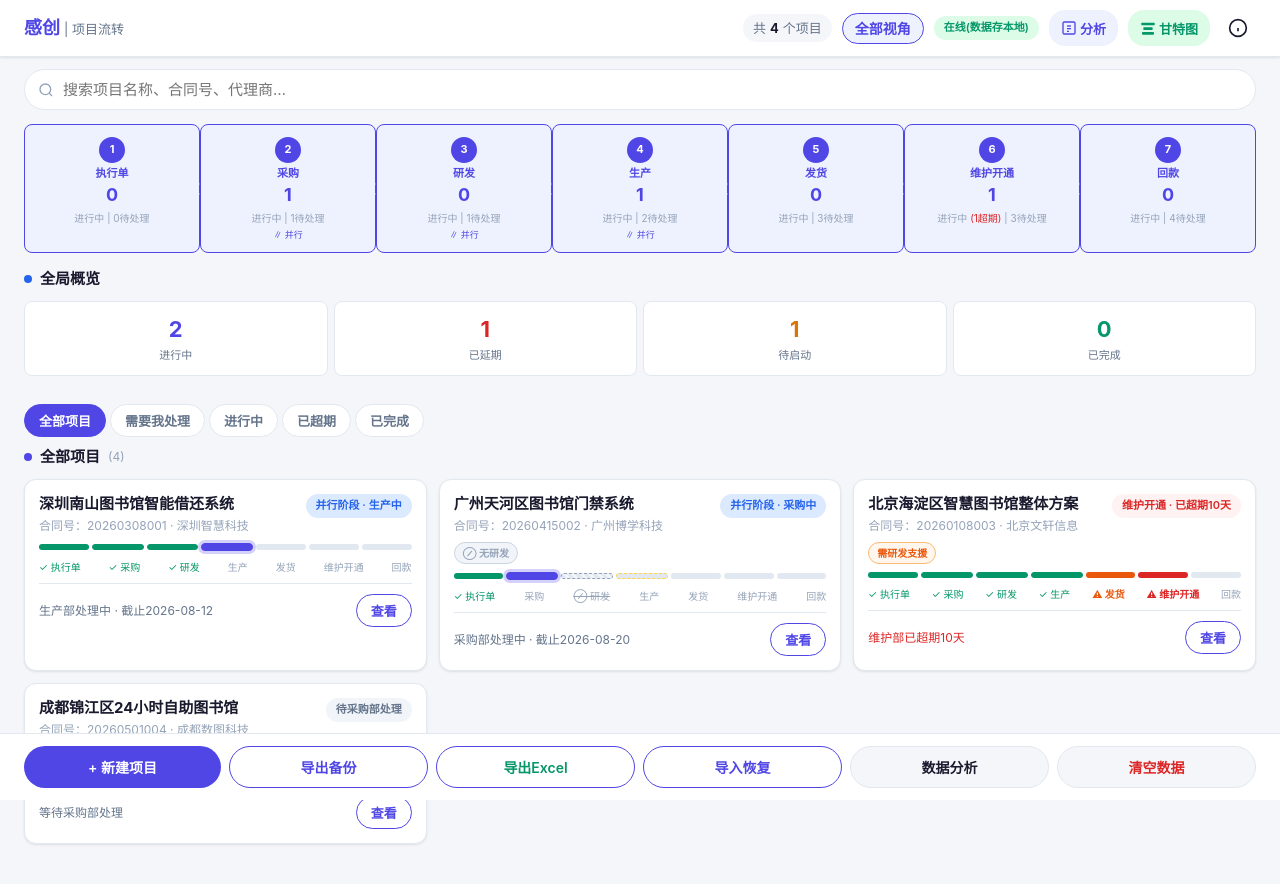
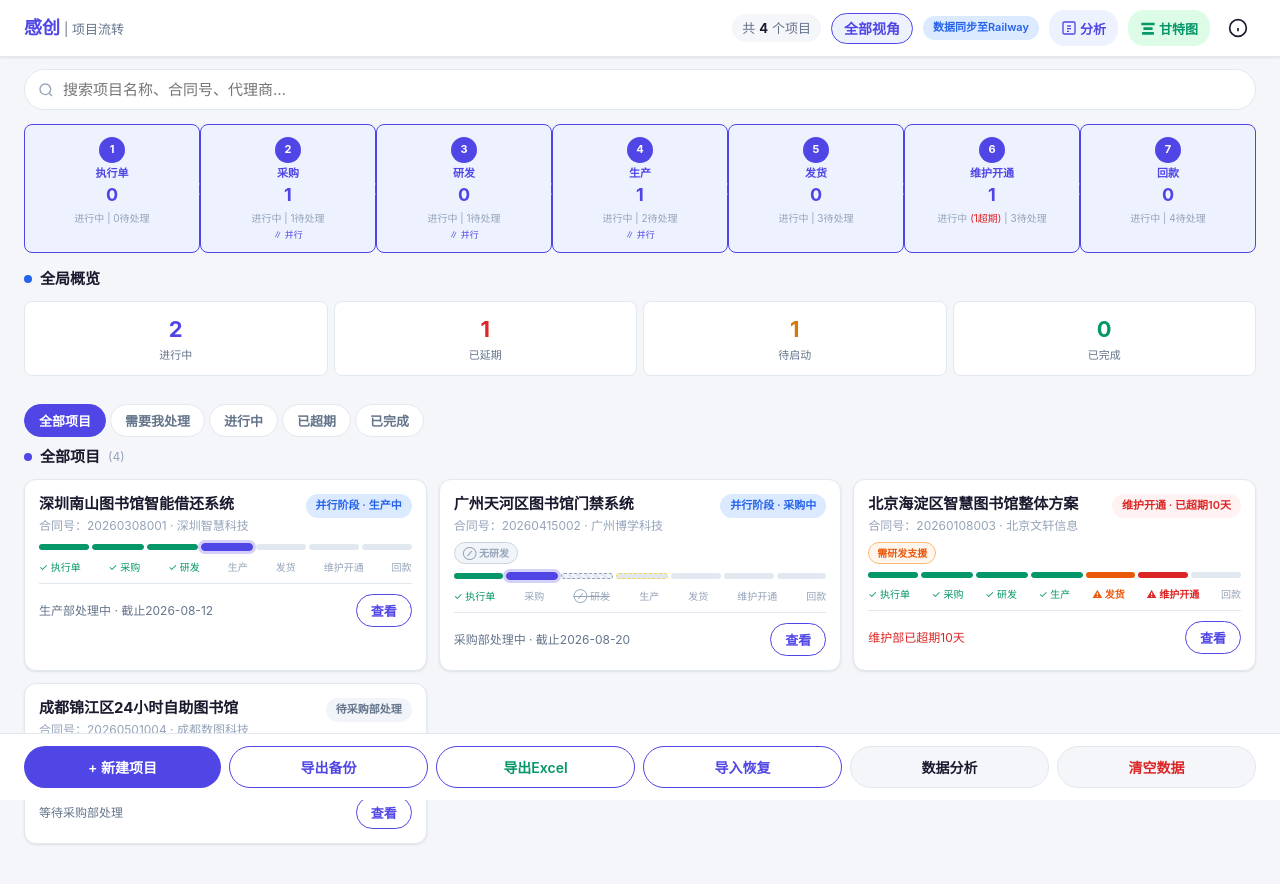
Before and after one commit to wangyt291946521/GCGZT, a website: page index.html in a window 1280 px wide. Drawn offline with Linux system fonts and the light colour scheme; no server answers.

Commit message:
fix: 前端连接Railway后端(GC_API_BASE指向gcgzt-production.up.railway.app) 增删改查数据同步至Railway

```diff
--- a/index.html
+++ b/index.html
@@ -512,7 +512,7 @@ button{cursor:pointer;border:none;background:none;color:inherit}
 <script>
 // ===== 部署配置（部署到 Vercel 时填写 Railway 后端地址）=====
 // 例: var GC_API_BASE = 'https://gcgzt-production-xxxx.up.railway.app';
-var GC_API_BASE = '';
+var GC_API_BASE = 'https://gcgzt-production.up.railway.app';
 
 // ===== API MODE: auto-detect =====
 var API_BASE = (function(){
@@ -602,7 +602,7 @@ var APP = {
   updateModeBadge:function(){
     var badge=document.getElementById('modeBadge');
     if(GC_API_BASE){
-      badge.textContent='远程API';
+      badge.textContent='数据同步至Railway';
       badge.style.background='#dbeafe';badge.style.color='#2563eb';
     }else if(API_BASE){
       badge.textContent='在线(数据存本地)';
```
